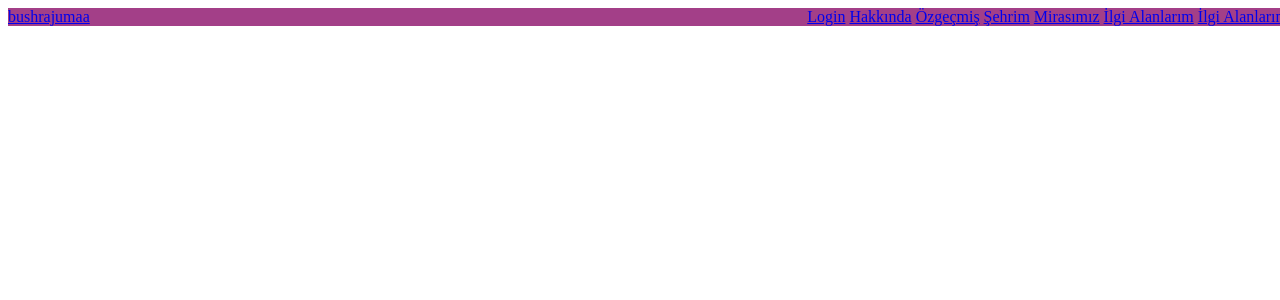
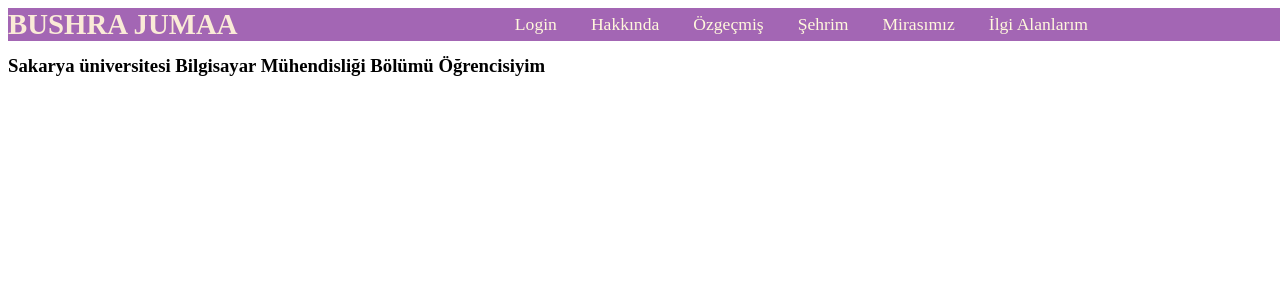
Before and after one commit to boshrajumaa/web-projem, a PHP site: page / in a window 1280 px wide. Shown: the top 300 px of the page. Run offline with PHP 8.4, Linux system fonts and the light colour scheme.

Commit message:
nav düzeltme

```diff
--- a/index.html
+++ b/index.html
@@ -8,18 +8,25 @@
 </head>
 <body>
    <header>
-     <a href="#">bushrajumaa</a>
+     <a href="#" class="logo">bushra jumaa</a>
      <nav class="navigation">
-        <a href="#services">Login</a>
+        <a href ="#services">Login</a>
         <a href="#services">Hakkında</a>
         <a href="#services">Özgeçmiş</a>
         <a href="#services">Şehrim</a>
         <a href="#services">Mirasımız</a>
         <a href="#services">İlgi Alanlarım</a>
-        <a href="#services">İlgi Alanlarım</a>
 
      </nav>
    </header>
+   <section class="main">
+     <div>
+   <h2>Büşra cuma sayfasına hoşgeldiniz </h2>
+   <h3>Sakarya üniversitesi Bilgisayar Mühendisliği Bölümü Öğrencisiyim</h3>
+   <a href=""></a>
+
+     </div>
+   </section>
 
 </body>
 </html>
--- a/style.css
+++ b/style.css
@@ -1,8 +1,31 @@
 header{
-    background-color: rgb(163, 63, 136);
+    background-color: rgb(163, 102, 180);
     width: 100%;
     position: fixed;
     z-index: 999;
     display: flex;
     justify-content: space-between;
+    align-items: center;
+
+
 }
+nav{
+    padding-right: 200px;
+}
+.logo{
+    text-decoration:none;
+   color: antiquewhite;
+    text-transform: uppercase;
+    font-weight:700;
+    font-size: 1.8em;
+}
+.navigation a{
+    color:cornsilk;
+    text-decoration: none;
+    font-weight: 500;
+    font-size: 1.1em;
+    padding-left: 30px;
+}
+.navigation a:hover{
+    color: rgb(179, 50, 102);
+}
```
